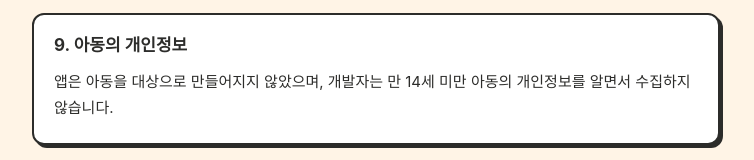
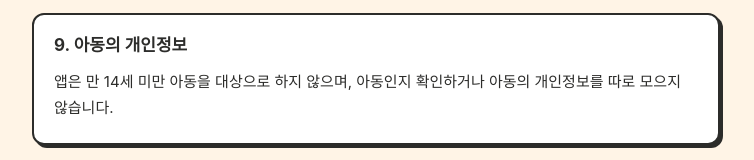
Before and after one commit to orbitDevStudio-lab/orbitdevstudio-lab.github.io, a plain HTML site: page jangbogu/privacy.html in a window 1280 px wide. Shown: the part 2629-2789 px from the top of the page, without its empty margins (264-1018 px from the left). Drawn offline with Linux system fonts and the light colour scheme.

Commit message:
장보구 개인정보처리방침: 아동의 개인정보 문장 다듬기
Co-Authored-By: Claude Opus 5.5 <noreply@anthropic.com>

```diff
--- a/jangbogu/privacy.html
+++ b/jangbogu/privacy.html
@@ -118,7 +118,7 @@
 
   <section>
     <h2>9. 아동의 개인정보</h2>
-    <p>앱은 아동을 대상으로 만들어지지 않았으며, 개발자는 만 14세 미만 아동의 개인정보를 알면서 수집하지 않습니다.</p>
+    <p>앱은 만 14세 미만 아동을 대상으로 하지 않으며, 아동인지 확인하거나 아동의 개인정보를 따로 모으지 않습니다.</p>
   </section>
 
   <section>
```
